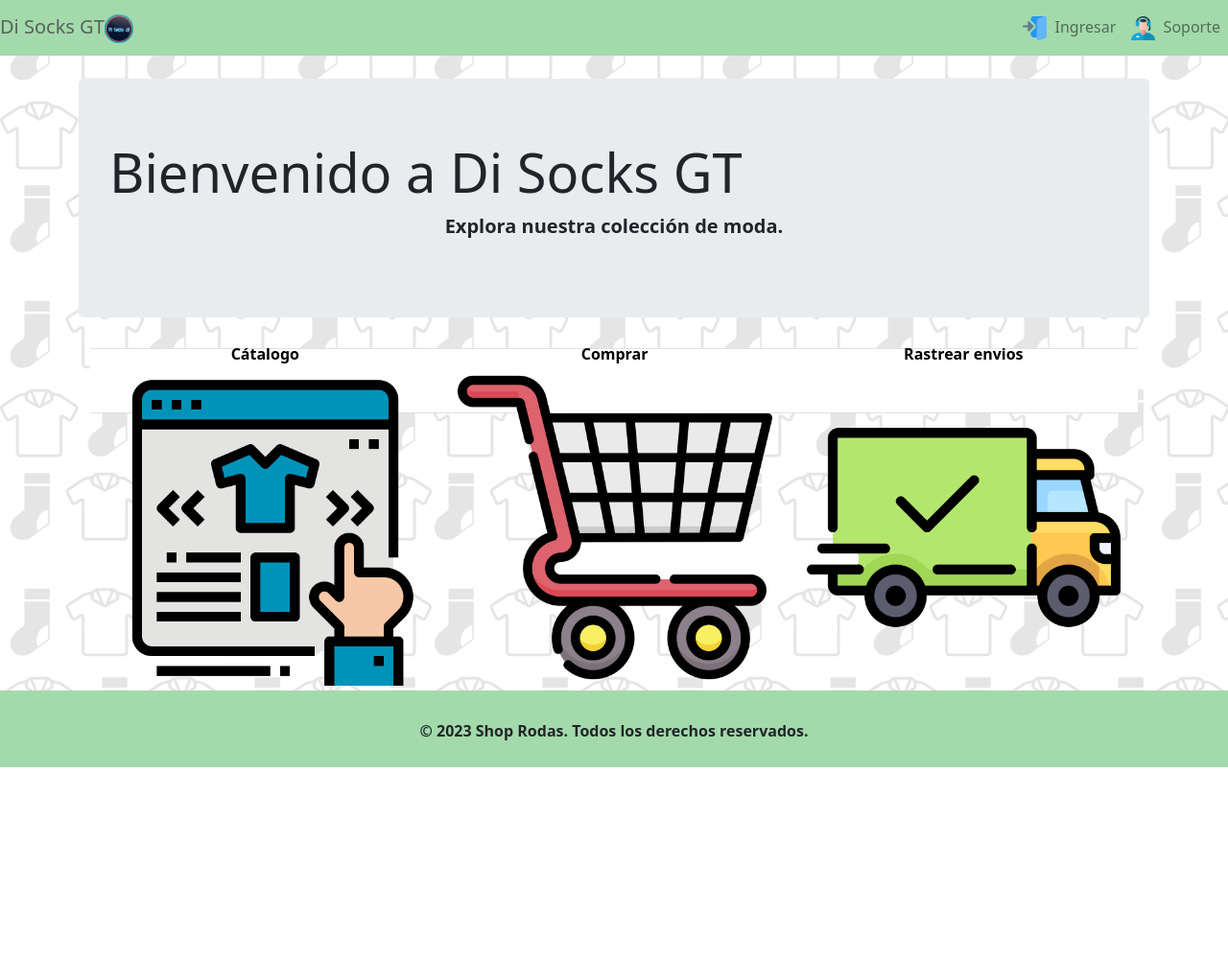
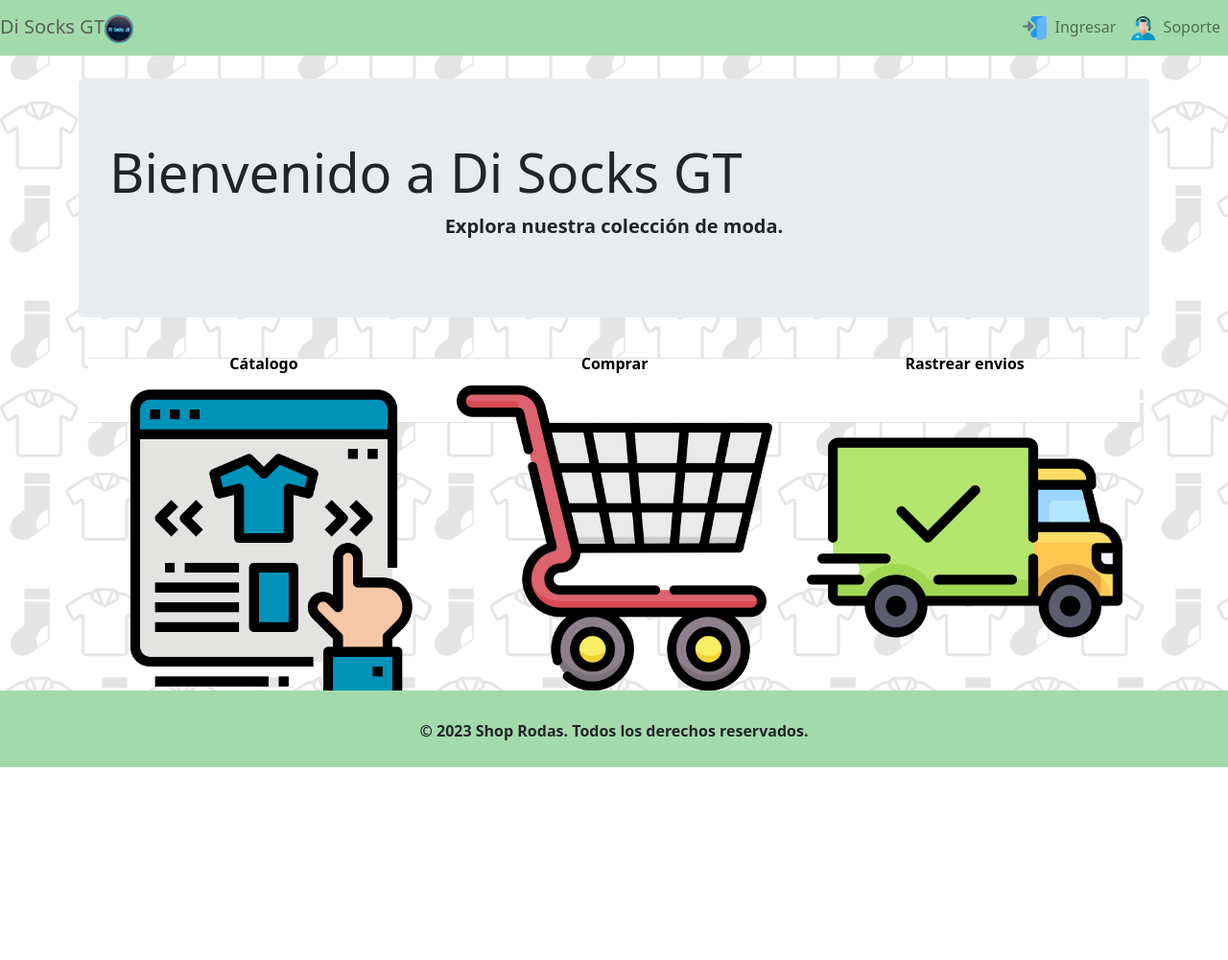
Before and after one commit to Wilalexis/Shop, a Flask app: page / in a window 1280 px wide. Shown: the whole page at 96% size. Before the commit the page ends 800 px from the top, so only its background shows below. Run offline with Flask 3, Linux system fonts and the light colour scheme; some libraries are stand-ins or nearby versions.

Commit message:
Cambio en estilos de index

```diff
--- a/static/css/stylesIndex.css
+++ b/static/css/stylesIndex.css
@@ -1,3 +1,15 @@
+body{
+    overflow: hidden;
+}
+.index-container {
+    width: auto;
+    height: 100%;
+    font-weight: bold;
+    color: black;
+    border-radius: 10px;
+    padding: 10px;
+}
+
 .image-button {
     display: flex;
     flex-direction: column;
@@ -37,9 +49,3 @@
     text-decoration: none; /* Quita la línea de decoración */
 }
 /* tabala */
-.index-table {
-    width: 100%;
-    border-collapse: collapse;
-    background-color: #D8F0DC; /* Color de fondo de la tabla */
-    border-radius: 5px;
-}
--- a/templates/index.html
+++ b/templates/index.html
@@ -7,7 +7,7 @@
 
 
 </div>
-<div class="container">
+<div class="index-container">
     <table class="table index-table">
         <tr>
             <td>
```
